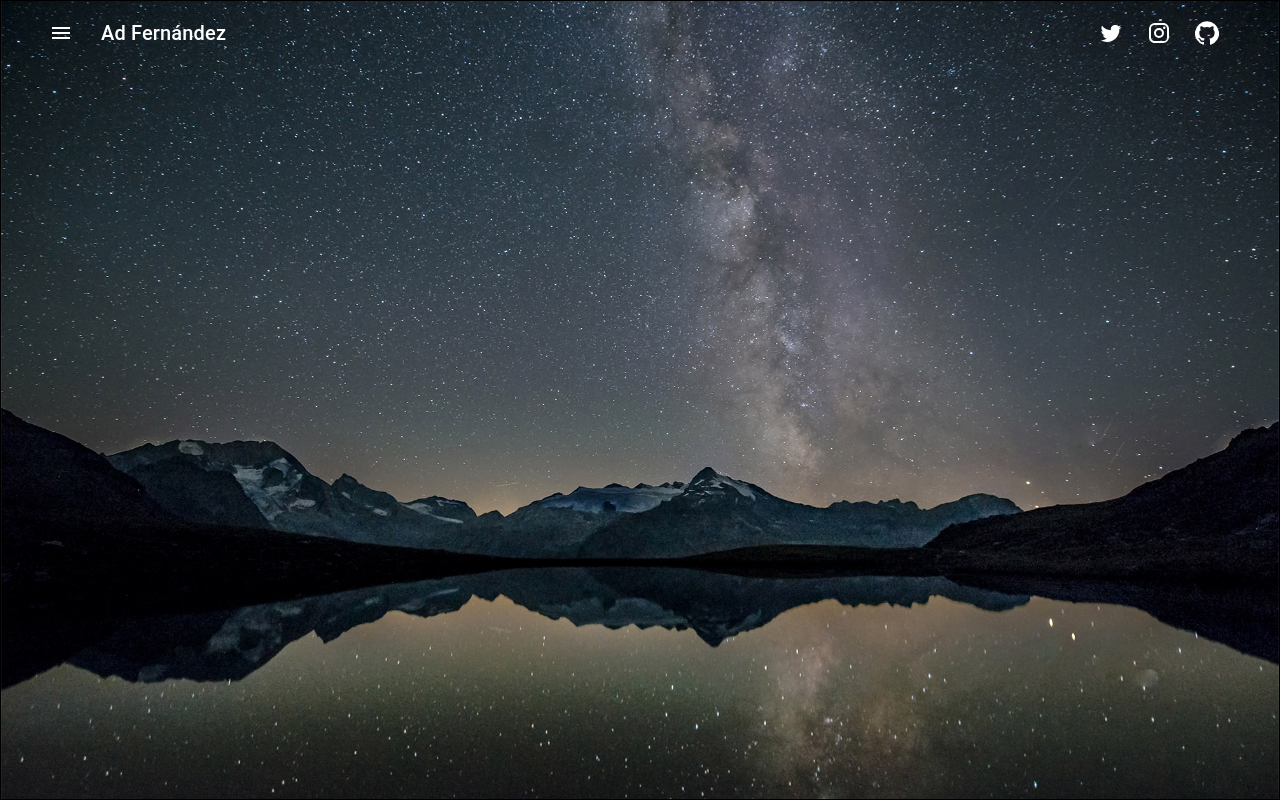
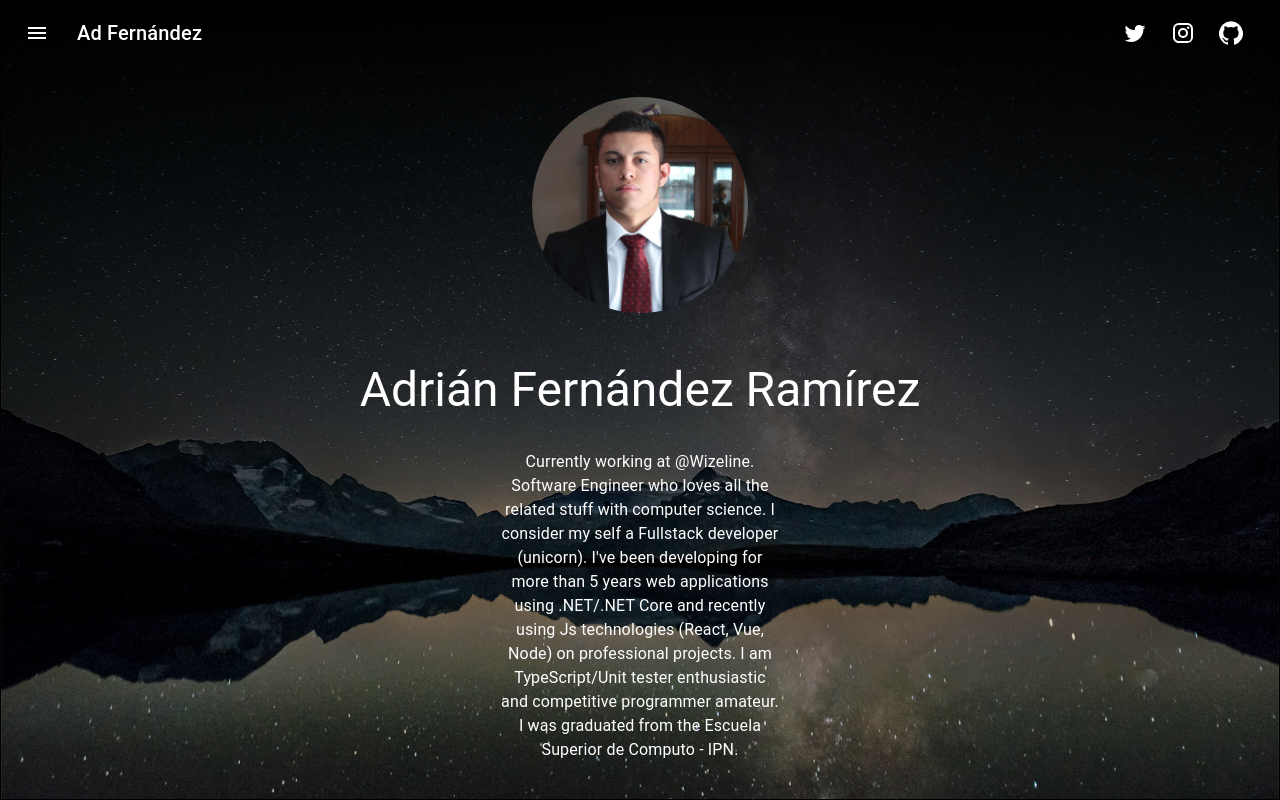
Before and after one commit to Jesusfer2575/about.me, a React (Create React App) app: page / in a window 1280 px wide. Built offline with nearby package versions, Linux system fonts and the light colour scheme.

Commit message:
Avatar finished for Home page, linear gradient on background-image

```diff
--- a/public/index.html
+++ b/public/index.html
@@ -9,7 +9,7 @@
       name="description"
       content="Web site created using create-react-app"
     />
-    <link rel="apple-touch-icon" href="%PUBLIC_URL%/logo192.png" />
+    <link rel="apple-touch-icon" href="%PUBLIC_URL%/me_toon.jpg" />
     <!--
       manifest.json provides metadata used when your web app is installed on a
       user's mobile device or desktop. See https://developers.google.com/web/fundamentals/web-app-manifest/
@@ -24,7 +24,7 @@
       work correctly both with client-side routing and a non-root public URL.
       Learn how to configure a non-root public URL by running `npm run build`.
     -->
-    <title>React App</title>
+    <title>Ad Fernandez</title>
   </head>
   <body>
     <noscript>You need to enable JavaScript to run this app.</noscript>
--- /dev/null
+++ b/src/components/Avatar/Avatar.component.tsx
@@ -0,0 +1,48 @@
+import React from 'react';
+
+import Avatar from '@material-ui/core/Avatar';
+import Grid from '@material-ui/core/Grid';
+import Link from '@material-ui/core/Link';
+
+import meImage from '../../assets/img/me.jpg';
+import { useStyles } from './Avatar.styles';
+import Divider from '@material-ui/core/Divider';
+import Typography from '@material-ui/core/Typography';
+
+export default function ImageAvatars() {
+  const classes = useStyles();
+  const preventDefault = (event: any) => event.preventDefault();
+
+  return (
+    <Grid
+      className={classes.gridMinHeight}
+      container
+      spacing={0}
+      direction="column"
+      alignItems="center"
+      justify="center"
+    >
+      <div className={classes.root}>
+        <Avatar alt="Remy Sharp" src={meImage} className={classes.large} />
+      </div>
+      <Divider variant="middle" style={{ borderBottom: '1px, solid' }} />
+      <div className={classes.section2}>
+        <Typography variant="h3">Adrián Fernández Ramírez</Typography>
+      </div>
+      <div className={classes.section3}>
+        <Typography variant="body1" align="center" gutterBottom>
+          {`Currently working at `}
+          <Link href="https://www.wizeline.com/" onClick={preventDefault} color="inherit">
+            @Wizeline
+          </Link>
+          {`. Software Engineer who loves all the related stuff with computer science.
+          I consider my self a Fullstack developer (unicorn).
+          I've been developing for more than 5 years web applications using .NET/.NET Core
+          and recently using Js technologies (React, Vue, Node) on professional projects.
+          I am TypeScript/Unit tester enthusiastic and competitive programmer amateur.
+          I was graduated from the Escuela Superior de Computo - IPN.`}
+        </Typography>
+      </div>
+    </Grid>
+  );
+}
--- /dev/null
+++ b/src/components/Avatar/Avatar.styles.ts
@@ -0,0 +1,42 @@
+import styled from 'styled-components';
+import { makeStyles, createStyles, Theme } from '@material-ui/core/styles';
+
+export const useStyles = makeStyles((theme: Theme) =>
+  createStyles({
+    root: {
+      display: 'flex',
+      '& > *': {
+        margin: theme.spacing(1),
+      },
+      margin: theme.spacing(3, 2),
+    },
+    gridMinHeight: {
+      minHeight: '50vh',
+    },
+    small: {
+      width: theme.spacing(3),
+      height: theme.spacing(3),
+    },
+    large: {
+      width: theme.spacing(27),
+      height: theme.spacing(27),
+    },
+    section1: {
+      margin: theme.spacing(3, 2),
+    },
+    section2: {
+      margin: theme.spacing(2),
+    },
+    section3: {
+      margin: theme.spacing(2),
+      marginLeft: 500,
+      marginRight: 500,
+    },
+  })
+);
+
+export const DividerHr = styled.hr`
+  width: 50%;
+  margin: 20px auto;
+  border-top: 1px solid rgba(255, 255, 255, 0.14);
+`;
--- /dev/null
+++ b/src/components/Avatar/index.ts
@@ -0,0 +1 @@
+export { default as Avatar } from './Avatar.component';
--- a/src/components/Home/Home.component.tsx
+++ b/src/components/Home/Home.component.tsx
@@ -1,10 +1,12 @@
 import React from 'react';
 import { Navbar } from '../Navbar';
+import { Avatar } from '../Avatar';
 
 const Home: React.FC = () => {
   return (
     <React.Fragment>
       <Navbar />
+      <Avatar />
     </React.Fragment>
   );
 };
--- a/src/components/Layout/Layout.styles.ts
+++ b/src/components/Layout/Layout.styles.ts
@@ -16,7 +16,8 @@ export const DivContainer = styled.div`
 
 export const BackGroundImg = styled.div`
   border: 1px solid #000;
-  background-image: url(${backgroundImage});
+  background-color: #000000;
+  background-image: linear-gradient(to bottom, rgba(0, 0, 0, 1), rgba(0, 0, 0, 0)), url(${backgroundImage});
   background-size: cover;
   background-position: top center;
   height: 100vh;
--- a/src/components/Navbar/Navbar.component.tsx
+++ b/src/components/Navbar/Navbar.component.tsx
@@ -10,15 +10,14 @@ import IconButton from '@material-ui/core/IconButton';
 import MenuIcon from '@material-ui/icons/Menu';
 
 import { useStyles } from './Navbar.styles';
-import { Container, Grid } from '@material-ui/core';
+import { Grid } from '@material-ui/core';
 
 export default function ButtonAppBar() {
   const classes = useStyles();
 
   return (
     <div className={classes.root}>
-      <Container>
-        <Grid justify="center" xs={12}>
+      <Grid container justify="center">
         <AppBar position="static" color="transparent" elevation={0}>
           <Toolbar>
             <IconButton edge="start" className={classes.menuButton} color="inherit" aria-label="menu">
@@ -47,7 +46,6 @@ export default function ButtonAppBar() {
           </Toolbar>
         </AppBar>
       </Grid>
-      </Container>
     </div>
   );
 }
```
Also changed, not shown: public/manifest.json, public/me_toon.jpg (added), src/assets/img/me.jpg (added). Lines whose indentation alone changed are shown as unchanged.
